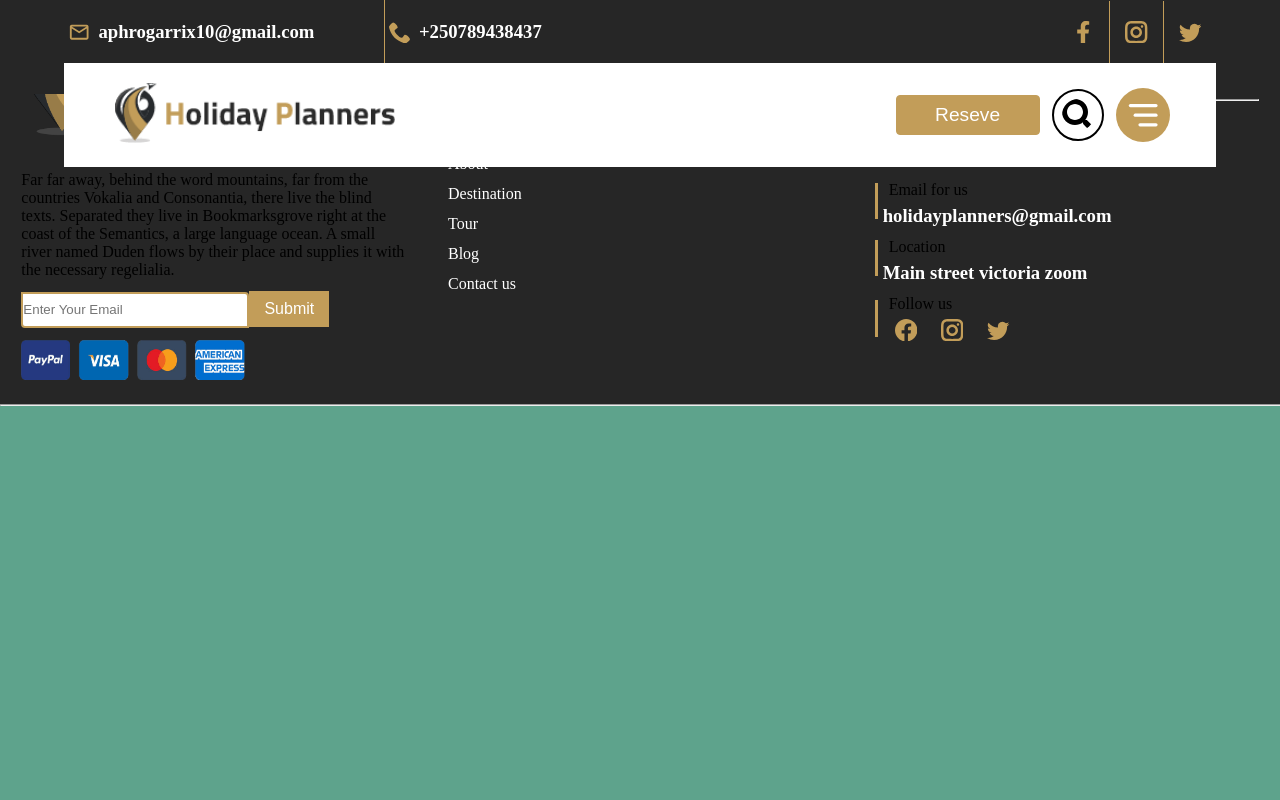
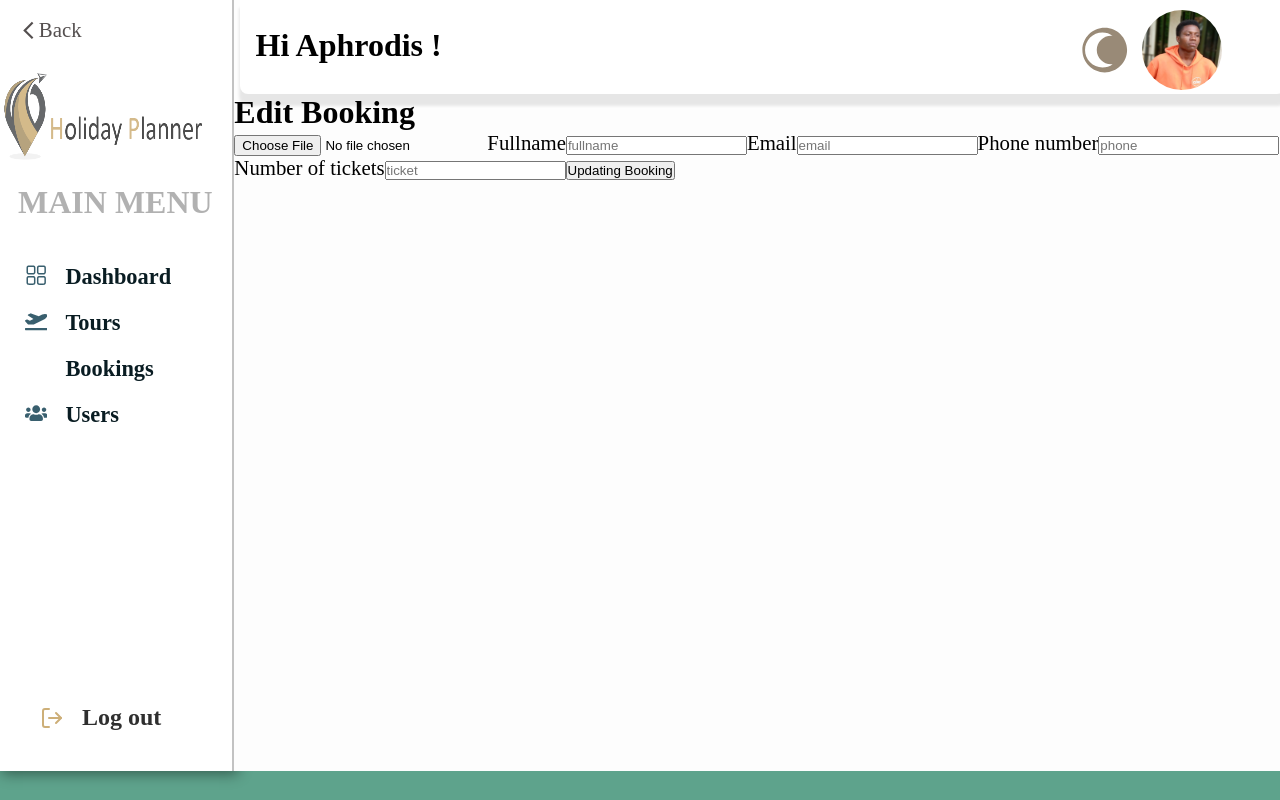
Before and after one commit to GarrixA/HolidayPlanner, a React (Vite) app: page /Dashboard/Bookings/Editbookings/1 in a window 1280 px wide. Built offline with nearby package versions, Linux system fonts and the light colour scheme; no server answers; some icons are missing.

Commit message:
Tour details

```diff
--- a/src/App.jsx
+++ b/src/App.jsx
@@ -20,6 +20,7 @@ import Bookings from './Components/Dashboard/Fetch/Bookings';
 import Users from './Components/Dashboard/Fetch/Users';
 import Cards from './Components/Dashboard/Components/Cards';
 import Useredit from './Components/Dashboard/Fetch/Useredit';
+import Editbooking from './Components/Dashboard/Fetch/Editbookings';
 
 function App() {
 
@@ -47,6 +48,7 @@ function App() {
             <Route path='Bookings' element={<Bookings/>}/>
             <Route path='Users' element={<Users/>}/>
             <Route path='Cards' element={<Cards/>}/>
+            <Route path='Bookings/Editbookings/:id' element={<Editbooking/>}/>
             <Route path='Users/Useredit/:id' element={<Useredit/>}/>
           </Route>
         </Routes>
--- a/src/Components/Dashboard/Fetch/Bookings.jsx
+++ b/src/Components/Dashboard/Fetch/Bookings.jsx
@@ -84,7 +84,7 @@ function Bookings() {
                                     <td >
                                     <span className='actions'>
                                         <BsFillTrashFill onClick={() => handleDelete(item._id)} className='delete-btn'/>
-                                        <Link to={`Edit/${item._id}`}><BsFillPencilFill /></Link>
+                                        <Link to={`Editbookings/${item.id}`}><BsFillPencilFill /></Link>
                                     </span>
                                 </td>
                                 </tr>
--- a/src/Components/Dashboard/Fetch/Editbookings.jsx
+++ b/src/Components/Dashboard/Fetch/Editbookings.jsx
@@ -1,63 +1,120 @@
-import React from 'react';
-
-function Editbookings() {
+import React, { useEffect, useState } from "react"; // Import React and useEffect from 'react'
+import axios from "axios";
+import { ToastContainer, toast } from "react-toastify";
+import "react-toastify/dist/ReactToastify.css";
+import { useNavigate, useParams } from "react-router-dom";
+const Editbooking = () => {
+  const navigate = useNavigate();
+  const params = useParams();
+  let tourId = params.id;
+  const [fullname, setFullName] = useState("");
+  const [email, setEmail] = useState("");
+  const [phone, setPhone] = useState("");
+  const [ticket, setTicket] = useState("");
+  const [image, setImage] = useState("");
+  const fetchTour = () => {
+    console.log("haha");
+    let token = localStorage.getItem("token");
+    axios({
+      method: "GET",
+      url: `https://holiday-planner-4lnj.onrender.com/api/v1/tour/getElement?fieldName=_id&value=${tourId}`,
+      headers: {
+        Authorization: `Bearer ${token}`,
+      },
+    })
+      .then((response) => {
+        setFullName(response?.data?.fullname);
+        setEmail(response?.data?.email);
+        setPhone(response?.data?.phone);
+        setTicket(response?.data?.ticket);
+      })
+      .catch((error) => {
+        console.log(error);
+      });
+  };
+  useEffect(() => {
+    fetchTour();
+  }, []);
+  const handleImage = (e) => {
+    e.preventDefault();
+    console.log(e.target.files, "file");
+    setImage(e.target.files[0]);
+  };
+  const handleForm = (e) => {
+    e.preventDefault();
+    console.log("Ru");
+    let token = localStorage.getItem("token");
+    const formData = new FormData();
+    formData.append("backdropImage", image);
+    formData.append("fullname", fullname);
+    formData.append("email", email);
+    formData.append("phone", phone);
+    formData.append("ticket", ticket);
+    axios({
+      method: "PUT",
+      url: `https://holiday-planner-4lnj.onrender.com/api/v1/tour/update/${tourId}`,
+      data: formData,
+      headers: {
+        "Content-Type": "multipart/form-data",
+        Authorization: `Bearer ${token}`,
+      },
+    })
+      .then((response) => {
+        console.log(response);
+        toast.success(response.data.message);
+        setTimeout(() => {
+          navigate("");
+        }, 3000);
+      })
+      .catch((error) => {
+        console.log(error);
+        toast.error(error.message);
+      });
+  };
   return (
-    <div>
-      <div >
-        <form
-          id="form">
-          <h2 >edit user</h2>
-          <div >
-            <div >
-              <input
-                value={email}
-                onChange={(e) => {
-                  setEmail(e.target.value);
-                }}
-                type="text"
-                id="name1"
-                 placeholder="Enter your email"
-              />
-            </div>
-            <div >
-              <input
-                value={firstName}
-                onChange={(e) => {
-                  setFirstName(e.target.value);
-                }}
-                type="text"
-                id="name1"
-                 placeholder="Enter your first name"
-              />
-            </div>
-            <div >
-              <label >
-              </label>
-              <input
-                value={lastName}
-                onChange={(e) => {
-                  setLastName(e.target.value);
-                }}
-                type="text"
-                id="name1"
-                placeholder="Enter your last name"
-              />
-            </div>
-            <div>
-              <label >
-              </label>
-            </div>
-            <button
-              onClick={(e)=> handleSubmit(e)}
-              type="submit"
-               >
-            </button>
-            <ToastContainer/>
-          </div>
+    <div className="booking-edit">
+      <div className="add-tour">
+        <ToastContainer />
+        <form>
+          <h1>Edit Booking</h1>
+          <input
+            onChange={(e) => handleImage(e)}
+            type="file"
+            id="email"
+            placeholder="enter your image"
+          />
+          <label htmlFor="fullname">Fullname</label>
+          <input
+            type="text"
+            placeholder="fullname"
+            value={fullname}
+            onChange={(e) => setFullName(e.target.value)}
+          />
+          <label htmlFor="email">Email</label>
+          <input
+            type="text"
+            placeholder="email"
+            value={email}
+            onChange={(e) => setEmail(e.target.value)}
+          />
+          <label htmlFor="phone">Phone number</label>
+          <input
+            type="number"
+            placeholder="phone"
+            value={phone}
+            onChange={(e) => setPhone(e.target.value)}
+          />
+          <label htmlFor="ticket">Number of tickets</label>
+          <input
+            type="text"
+            placeholder="ticket"
+            value={ticket}
+            onChange={(e) => setTicket(e.target.value)}
+          />
+          <button onClick={handleForm}>Updating Booking</button>
         </form>
       </div>
     </div>
-  )
-}
-
-export default Editbookings
+  );
+};
+export default Editbooking;
--- a/src/Components/Elements/SingleTour.jsx
+++ b/src/Components/Elements/SingleTour.jsx
@@ -12,13 +12,13 @@ import {FaSun} from 'react-icons/fa6';
 import video from '../../images/video.mp4';
 import { useParams } from 'react-router-dom';
 import axios from 'axios';
+import { ToastContainer, toast } from 'react-toastify';
+import 'react-toastify/dist/ReactToastify.css';
 
 
 
 function SingleTour() {
 
-  const params = useParams();
-    let tourId = params.id;
     const [backdropImage, setBackdropImage] = useState();
     const [destinationImage, setDestinationImage] = useState();
     const [destination, setDestination] = useState();
@@ -53,6 +53,47 @@ function SingleTour() {
     useEffect(() => {
       fetchTour();
     }, []);
+
+    const [bookFormName, setBookFormName] = useState();
+    const [bookFormEmail, setBookFormEmail] = useState();
+    const [bookFormPhone, setBookFormPhone] = useState();
+    const [bookFormDate, setBookFormDate] = useState();
+    const [bookFormTicketsNumber, setBookFormTicketsNumber] = useState();
+    const params = useParams();
+    let tourId = params.id;
+    const submitBooking = (e) => {
+      e.preventDefault();
+      let data = new FormData();
+      data.append("tourID", tourId);
+      data.append("fullname", bookFormName);
+      data.append("email", bookFormEmail);
+      data.append("phone", bookFormPhone);
+      data.append("date", bookFormDate);
+      data.append("numberOfTickets", bookFormTicketsNumber);
+
+      let token = localStorage.getItem("token");
+        console.log(token);
+        axios({
+          method: "POST",
+          url: "https://holiday-planner-4lnj.onrender.com/api/v1/booking/create",
+          data: data,
+          headers: {
+            Authorization: `Bearer ${token}`,
+            "Content-Type": "application/json",
+          },
+        })
+          .then((Response) => {
+            console.log(Response);
+            toast.success(Response.data.message);
+            setTimeout(() => {
+              navigate("/tour");
+            }, 2000);
+          })
+          .catch((error) => {
+            console.log(error);
+            toast.error(error.message);
+          });
+      };
 
   return (
     <div className='main'>
@@ -117,21 +158,46 @@ function SingleTour() {
               </div>
 
               <div className="rights">
-              <h1 style={{color: 'black'}}>BOOK THIS TOUR</h1>
+              <h1 style={{color: 'black'}} >BOOK THIS TOUR</h1>
                 <div className="inputs">
 
-                <input type="text" placeholder='fullname' required/>
-                <input type="text" placeholder='email' required/>
+                <input type="text" placeholder='fullname' required
+                  onChange={(e) =>{
+                    e.preventDefault();
+                    setBookFormName(e.target.value);
+                  }}
+                />
+                <input type="text" placeholder='email' required
+                  onChange={(e) =>{
+                    e.preventDefault();
+                    setBookFormEmail(e.target.value);
+                  }}
+                />
                 <input type="text" placeholder='confirm email' required/>
-                <input type="text" placeholder='phone'/>
-                <input type="date" />
-                <input type="number" placeholder='number of tickets'/>
+                <input type="text" placeholder='phone'
+                  onChange={(e) =>{
+                    e.preventDefault();
+                    setBookFormPhone(e.target.value);
+                  }}
+                />
+                <input type="date"
+                  onChange={(e) =>{
+                    e.preventDefault();
+                    setBookFormDate(e.target.value);
+                  }}
+                />
+                <input type="number" placeholder='number of tickets'
+                  onChange={(e) =>{
+                    e.preventDefault();
+                    setBookFormTicketsNumber(parseInt(e.target.value));
+                  }}
+                />
                 <textarea type="text" placeholder='message' style={{width: '84%', height: '6rem'}}></textarea>
                 <div className="box" style={{display: 'flex'}}>
                   <input type="checkbox" style={{width: '70px', marginLeft: '1.5rem'}}/>
                   <label >Check Availability</label>
                 </div>
-                <button className='booknow'>BOOK NOW</button>
+                <button className='booknow' onClick={submitBooking}>BOOK NOW</button>
                 </div>
               </div>
             </div>
```
